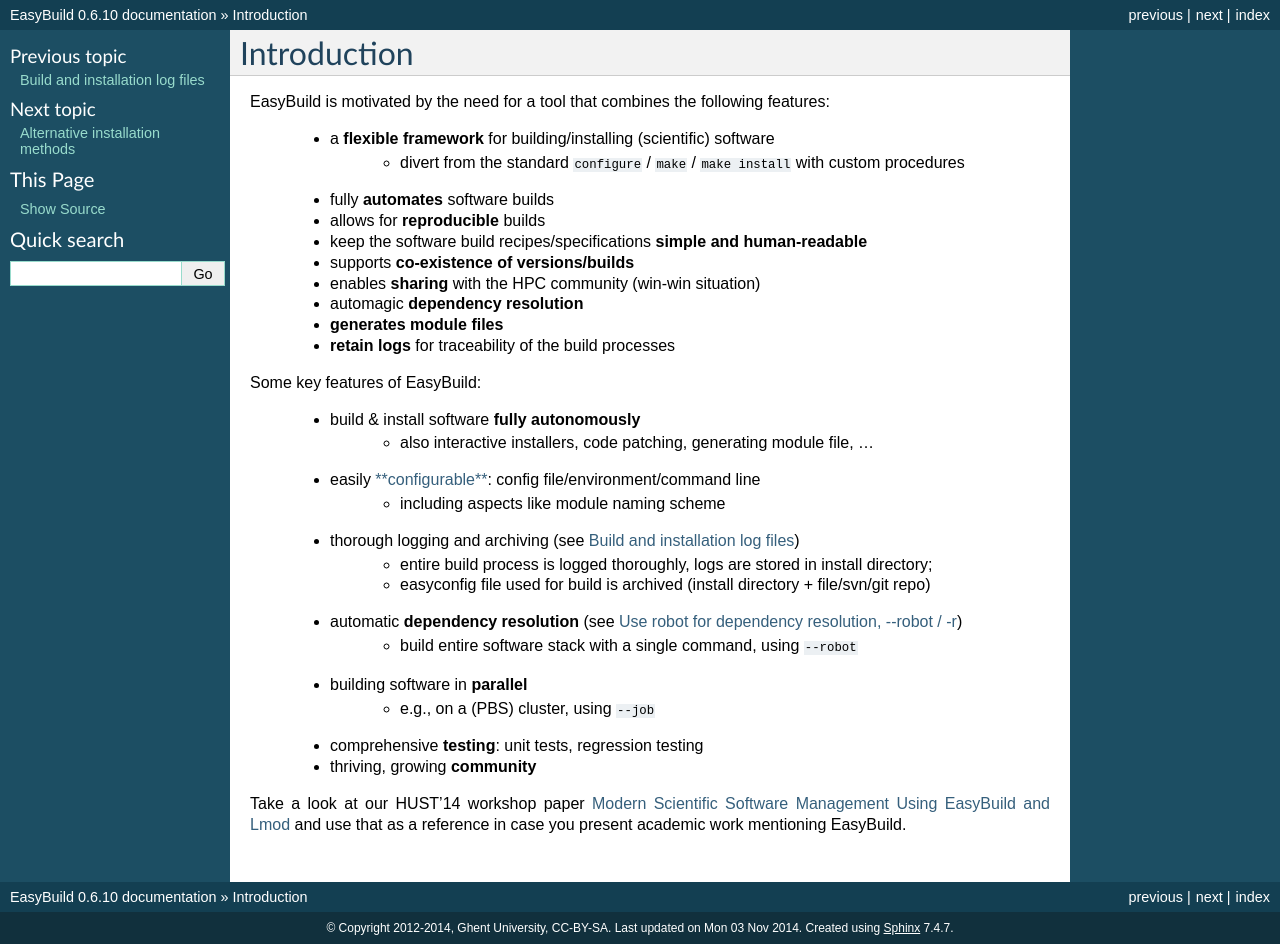
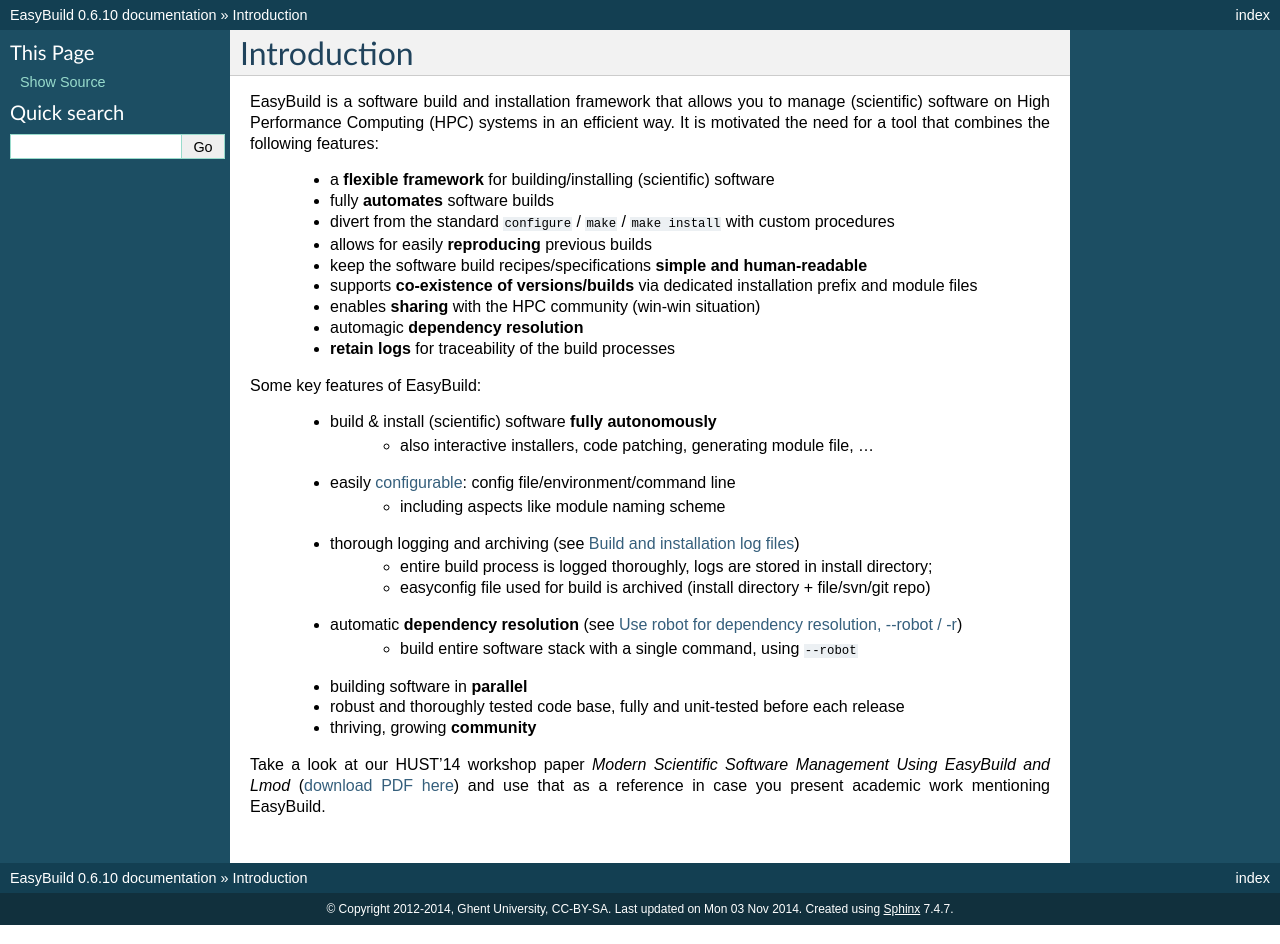
Before and after one commit to easybuilders/easybuild, a Sphinx documentation site: the page built from docs/introduction.rst, in a window 1280 px wide. Built offline with Sphinx 7.4.7, drawn with Linux system fonts in a browser that asks for light colours; pages that are not in the unit, such as notebooks, are missing from menus.

Commit message:
feedback by Ken via PR#9 addressed
Signed-off-by: Fotis Georgatos <fotis@cern.ch>

```diff
--- a/docs/eb_a_e_EB_WRF.rst
+++ b/docs/eb_a_e_EB_WRF.rst
@@ -1,7 +1,9 @@
 
 .. _eb_a_e_EB_WRF:
 
-Available easyconfia parameters for EB_WRF
+Available easyconfig parameters for EB_WRF
 ==========================================
 
+Overview of easyconfig parameters, including those specific to the easyblock for WRF (indicated with ``(*)``):
+
 .. include:: version-specific/eb_a_e_EB_WRF.txt
--- a/docs/introduction.rst
+++ b/docs/introduction.rst
@@ -2,24 +2,24 @@
 Introduction
 ------------
 
-EasyBuild is motivated by the need for a tool that combines the following features:
+EasyBuild is a software build and installation framework that allows you to manage (scientific) software on High
+Performance Computing (HPC) systems in an efficient way. It is motivated the need for a tool that combines the following features:
 
-  * a **flexible framework** for building/installing (scientific) software
-     * divert from the standard ``configure`` / ``make`` / ``make install`` with custom procedures
-  * fully **automates** software builds
-  * allows for **reproducible** builds
-  * keep the software build recipes/specifications **simple and human-readable**
-  * supports **co-existence of versions/builds**
-  * enables **sharing** with the HPC community (win-win situation)
-  * automagic **dependency resolution**
-  * **generates module files**
-  * **retain logs** for traceability of the build processes
+ * a **flexible framework** for building/installing (scientific) software
+ * fully **automates** software builds
+ * divert from the standard ``configure`` / ``make`` / ``make install`` with custom procedures
+ * allows for easily **reproducing** previous builds
+ * keep the software build recipes/specifications **simple and human-readable**
+ * supports **co-existence of versions/builds** via dedicated installation prefix and module files
+ * enables **sharing** with the HPC community (win-win situation)
+ * automagic **dependency resolution**
+ * **retain logs** for traceability of the build processes
 
 Some key features of EasyBuild:
 
- * build & install software **fully autonomously**
+ * build & install (scientific) software **fully autonomously**
     * also interactive installers, code patching, generating module file, ...
- * easily :ref:`**configurable** <configuring_easybuild>`: config file/environment/command line
+ * easily :ref:`configurable <configuring_easybuild>`: config file/environment/command line
     * including aspects like module naming scheme
  * thorough logging and archiving (see :doc:`Logfiles`)
     * entire build process is logged thoroughly, logs are stored in install directory;
@@ -27,10 +27,10 @@
  * automatic **dependency resolution** (see :ref:`use_robot`)
     * build entire software stack with a single command, using ``--robot``
  * building software in **parallel**
-    * e.g., on a (PBS) cluster, using ``--job``
- * comprehensive **testing**: unit tests, regression testing
+ * robust and thoroughly tested code base, fully and unit-tested before each release
  * thriving, growing **community**
 
 Take a look at our HUST'14 workshop paper
-`Modern Scientific Software Management Using EasyBuild and Lmod <http://hpcugent.github.io/easybuild/files/hust14_paper.pdf>`_
+`Modern Scientific Software Management Using EasyBuild and Lmod`
+(`download PDF here <http://hpcugent.github.io/easybuild/files/hust14_paper.pdf>`_)
 and use that as a reference in case you present academic work mentioning EasyBuild.
--- a/docs/version-specific/eb_a_e_EB_WRF.txt
+++ b/docs/version-specific/eb_a_e_EB_WRF.txt
@@ -1,5 +1,7 @@
 
 ::
+
+  $ eb -a --easyblock EB_WRF
 
   Available easyconfig parameters (* indicates specific for the EB_WRF EasyBlock)
   MANDATORY
```
Also changed, not shown: docs/index.rst (+9 -4 lines).
